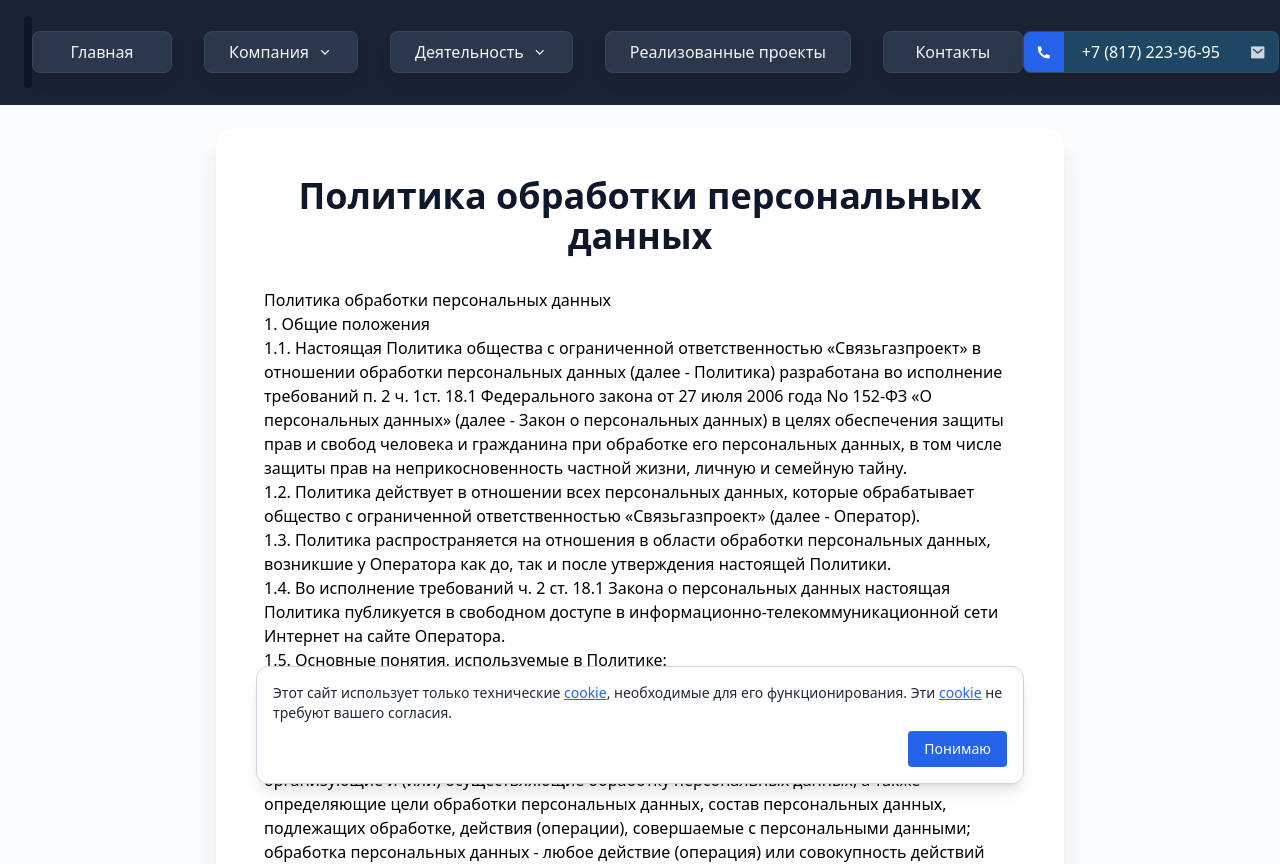
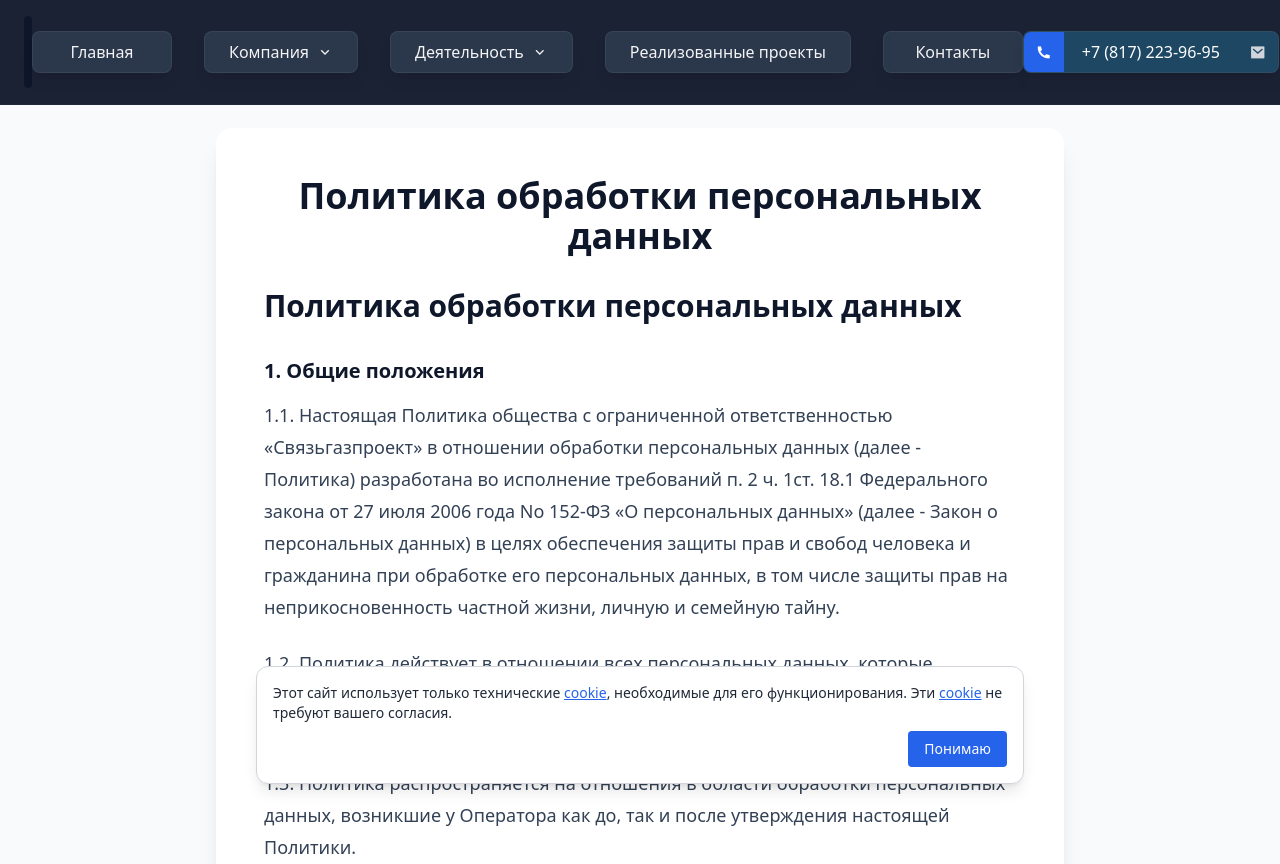
Before and after one commit to mihascor/Svyazgazproekt, a Next.js app: page /privacy-policy in a window 1280 px wide. Shown: the top 864 px of the page. Built offline with nearby package versions, Linux system fonts and the light colour scheme; grey boxes are pictures that could not be loaded.

Commit message:
feat: подключена поддержка Markdown и типографики для политики конфиденциальности

```diff
--- a/app/privacy-policy/page.tsx
+++ b/app/privacy-policy/page.tsx
@@ -13,7 +13,10 @@ export default function PrivacyPolicyPage() {
   useEffect(() => {
     fetch('/policies/privacy.md')
       .then((res) => res.text())
-      .then(setMarkdown);
+      .then((text) => {
+        console.log('ЗАГРУЖЕННЫЙ ТЕКСТ:', text.slice(0, 200));
+        setMarkdown(text);
+      });
   }, []);
 
   return (
--- a/package.json
+++ b/package.json
@@ -9,6 +9,7 @@
   },
   "dependencies": {
     "@react-google-maps/api": "^2.19.3",
+    "@tailwindcss/typography": "^0.5.16",
     "next": "15.3.2",
     "react": "^19.0.0",
     "react-dom": "^19.0.0",
--- a/tailwind.config.js
+++ b/tailwind.config.js
@@ -4,5 +4,7 @@ module.exports = {
   theme: {
     extend: {},
   },
-  plugins: [],
+  plugins: [
+    require('@tailwindcss/typography'),
+  ],
 }
```
Also changed, not shown: 1 other file (tests, documents, lock files or other folders).
